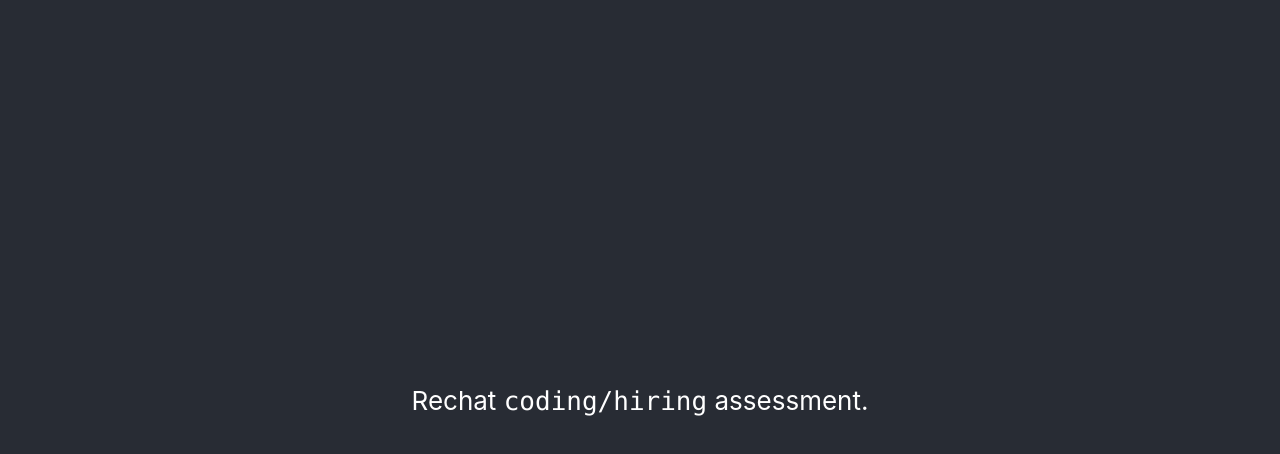
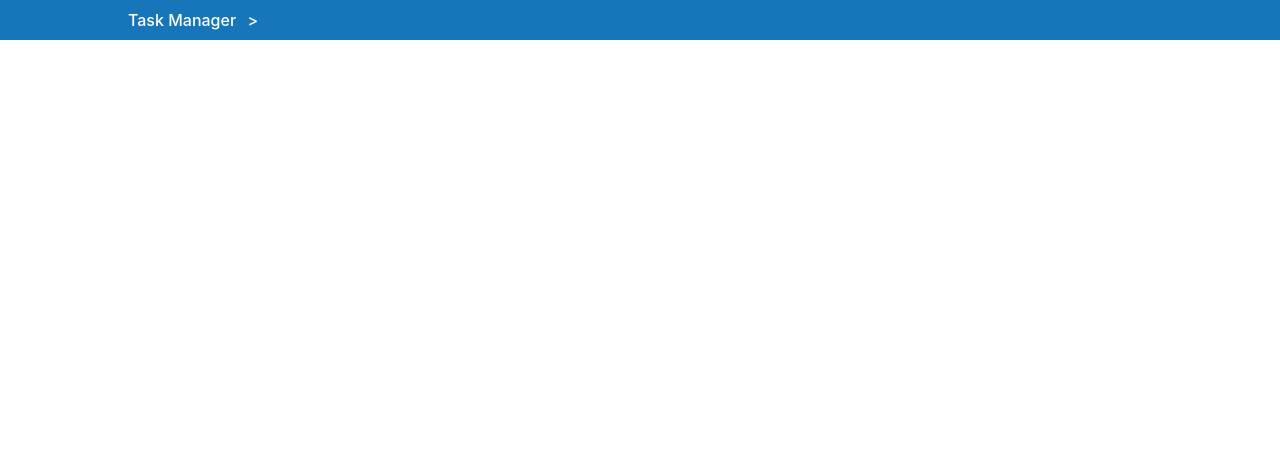
Before and after one commit to AlfredoJonas/rechat-task-manager, a React (Create React App) app: page / in a window 1280 px wide. Shown: the top 454 px of the page. Built offline with nearby package versions, Linux system fonts and the light colour scheme.

Commit message:
Use React router dom to switch from routes

```diff
--- a/package.json
+++ b/package.json
@@ -12,6 +12,7 @@
     "@types/react-dom": "^18.0.11",
     "react": "^18.2.0",
     "react-dom": "^18.2.0",
+    "react-router-dom": "^6.9.0",
     "react-scripts": "5.0.1",
     "typescript": "^4.9.5"
   },
--- /dev/null
+++ b/src/components/NavBar/NavBar.css
@@ -0,0 +1,15 @@
+.navbar {
+    min-width: 10vw;
+    height: 5vh;
+    padding-left: 10vw;
+    background-color: #1775b9;
+    display: flex;
+    align-items: center;
+    justify-content: flex-start;
+    font-weight: 500;
+    color: white;
+}
+
+.navbar-arrow {
+    padding-left: 1%;
+}
--- /dev/null
+++ b/src/components/NavBar/NavBar.tsx
@@ -0,0 +1,21 @@
+import React from 'react';
+import { useLocation, Outlet } from 'react-router-dom';
+import './NavBar.css';
+
+function NavBar() {
+  const location = useLocation();
+  return (
+    <>
+      <div className='navbar'>
+        <span>Task Manager</span>
+        <span className='navbar-arrow'>&gt;</span>
+        <span className='navbar-arrow'>
+          {location.pathname.split("/")[1]}
+        </span>
+      </div>
+      <Outlet />
+    </>
+  );
+}
+
+export default NavBar;
--- a/src/index.tsx
+++ b/src/index.tsx
@@ -1,13 +1,22 @@
 import React from 'react';
 import ReactDOM from 'react-dom/client';
+import { BrowserRouter, Routes, Route, Navigate } from 'react-router-dom';
 import './index.css';
-import App from './pages/Home/Home';
+import Home from './pages/Home/Home';
+import NavBar from './components/NavBar/NavBar';
 
 const root = ReactDOM.createRoot(
   document.getElementById('root') as HTMLElement
 );
 root.render(
   <React.StrictMode>
-    <App />
+    <BrowserRouter>
+      <Routes>
+        <Route path='/' element={<NavBar />}>
+          <Route index path='home' element={<Home />} />
+        </Route>
+        <Route path='*' element={<Navigate to='/home' />} />
+      </Routes>
+    </BrowserRouter>
   </React.StrictMode>
 );
--- a/src/pages/Home/Home.css
+++ b/src/pages/Home/Home.css
@@ -15,7 +15,7 @@
 
 .App-header {
   background-color: #282c34;
-  min-height: 100vh;
+  min-height: 95vh;
   display: flex;
   flex-direction: column;
   align-items: center;
```
Also changed, not shown: 1 other file (tests, documents, lock files or other folders).
